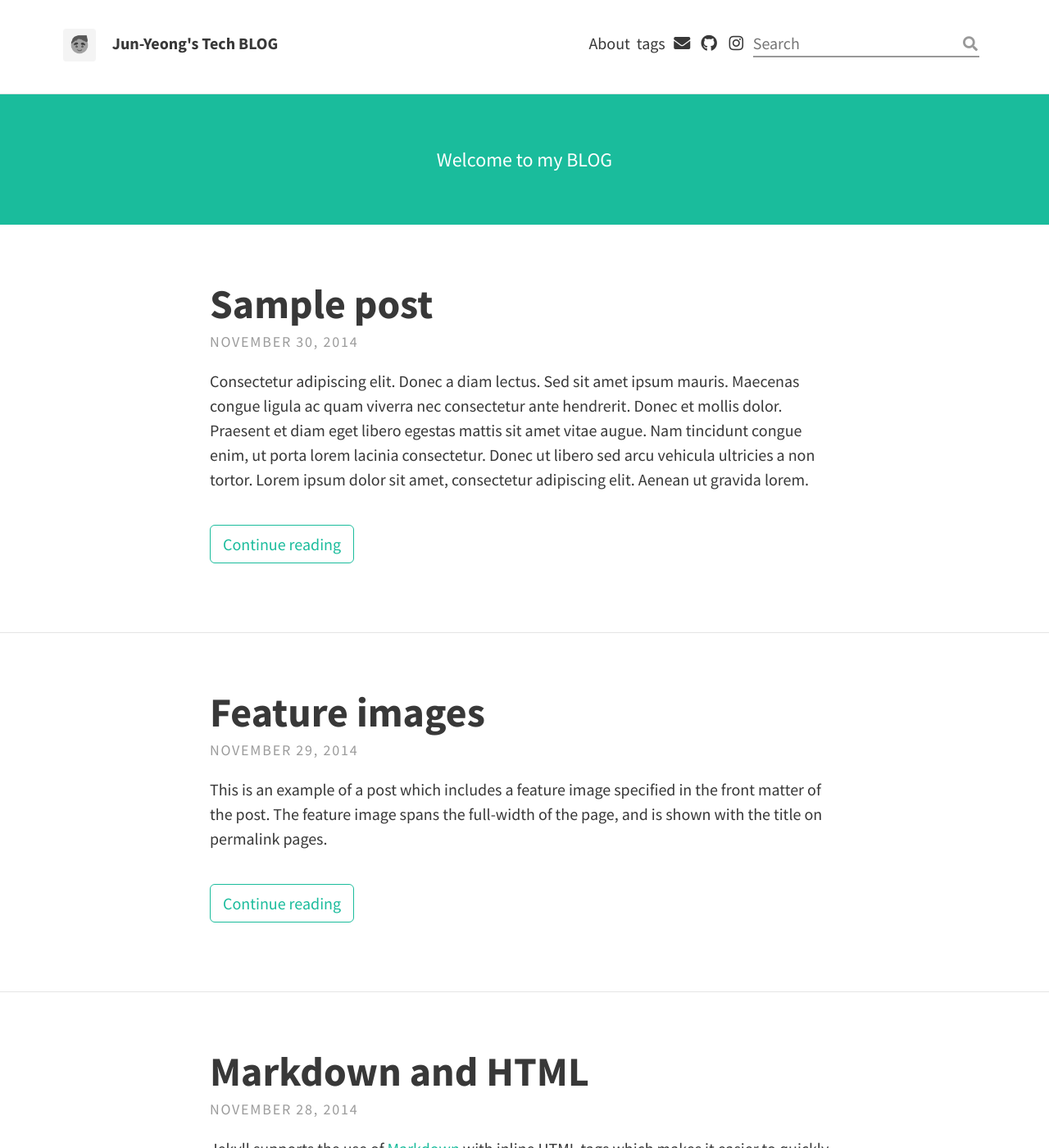
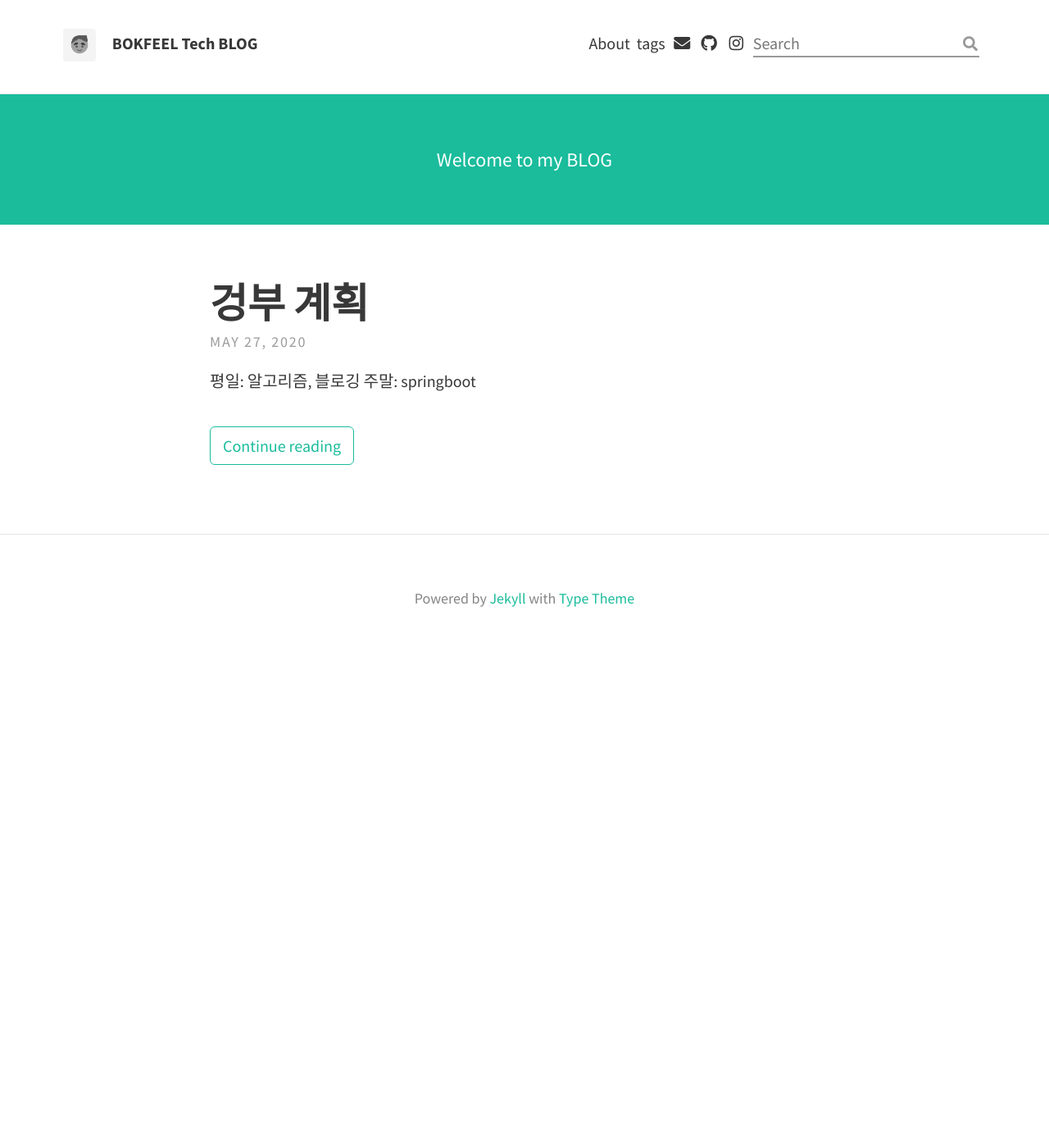
Before and after one commit to top1436/top1436.github.io, a Jekyll site: the page built from index.html, in a window 1280 px wide and 1400 px high. Shown: the whole window at 82% size. Built offline with Jekyll 4.4.1, drawn with Linux system fonts in a browser that asks for light colours; nearby versions of some CDN libraries; the list of posts is cut into pages by our own code; some of the changed text lies outside the part shown.

Commit message:
first-blogging

```diff
--- a/_config.yml
+++ b/_config.yml
@@ -1,11 +1,11 @@
 # SITE CONFIGURATION
 baseurl: "/"
-url: "https://top1436.github.io/"
+url: "https://bookfeel.github.io/"
 
 # THEME-SPECIFIC CONFIGURATION
 theme_settings:
   # Meta
-  title: Jun-Yeong's Tech BLOG
+  title: BOKFEEL Tech BLOG
   avatar: assets/img/avatar.png
   favicon: assets/favicon.ico
   gravatar: # Email MD5 hash
--- a/_posts/2014-11-28-markdown-and-html.md
+++ /dev/null
@@ -1,39 +0,0 @@
----
-layout: post
-title: Markdown and HTML
----
-
-Jekyll supports the use of [Markdown](http://daringfireball.net/projects/markdown/syntax) with inline HTML tags which makes it easier to quickly write posts with Jekyll, without having to worry too much about text formatting. A sample of the formatting follows.
-
-Tables have also been extended from Markdown:
-
-First Header  | Second Header
-------------- | -------------
-Content Cell  | Content Cell
-Content Cell  | Content Cell
-
-Here's an example of an image, which is included using Markdown:
-
-![Geometric pattern with fading gradient]({{ site.baseurl }}/assets/img/sample_feature_img_2.png)
-
-Highlighting for code in Jekyll is done using Pygments or Rouge. This theme makes use of Rouge by default.
-
-{% highlight js %}
-// count to ten
-for (var i = 1; i <= 10; i++) {
-    console.log(i);
-}
-
-// count to twenty
-var j = 0;
-while (j < 20) {
-    j++;
-    console.log(j);
-}
-{% endhighlight %}
-
-Type Theme uses KaTeX to display maths. Equations such as $$S_n = a \times \frac{1-r^n}{1-r}$$ can be displayed inline.
-
-Alternatively, they can be shown on a new line:
-
-$$ f(x) = \int \frac{2x^2+4x+6}{x-2} $$
--- a/_posts/2014-11-29-feature-images.md
+++ /dev/null
@@ -1,6 +0,0 @@
----
-layout: post
-title: Feature images
-feature-img: "assets/img/sample_feature_img.png"
----
-This is an example of a post which includes a feature image specified in the front matter of the post. The feature image spans the full-width of the page, and is shown with the title on permalink pages.
--- a/_posts/2014-11-30-sample-post.md
+++ /dev/null
@@ -1,22 +0,0 @@
----
-layout: post
-title: Sample post
-tags: [test, sample]
----
-Consectetur adipiscing elit. Donec a diam lectus. Sed sit amet ipsum mauris. Maecenas congue ligula ac quam viverra nec consectetur ante hendrerit. Donec et mollis dolor. Praesent et diam eget libero egestas mattis sit amet vitae augue. Nam tincidunt congue enim, ut porta lorem lacinia consectetur. Donec ut libero sed arcu vehicula ultricies a non tortor. Lorem ipsum dolor sit amet, consectetur adipiscing elit. Aenean ut gravida lorem.
-
-* Consectetur adipiscing elit
-* Donec a diam lectus
-* Sed sit amet ipsum mauris
-
-Ut turpis felis, pulvinar a semper sed, adipiscing id dolor. Pellentesque auctor nisi id magna consequat sagittis. Curabitur dapibus enim sit amet elit pharetra tincidunt feugiat nisl imperdiet. Ut convallis libero in urna ultrices accumsan. Donec sed odio eros. Donec viverra mi quis quam pulvinar at malesuada arcu rhoncus. Cum sociis natoque penatibus et magnis dis parturient montes, nascetur ridiculus mus. In rutrum accumsan ultricies. Mauris vitae nisi at sem facilisis semper ac in est.
-
-Nunc diam velit, adipiscing ut tristique vitae, sagittis vel odio. Maecenas convallis ullamcorper ultricies. Curabitur ornare, ligula *semper consectetur sagittis*, nisi diam iaculis velit, id fringilla sem nunc vel mi. Nam dictum, odio nec pretium volutpat, arcu ante placerat erat, non tristique elit urna et turpis. Quisque mi metus, ornare sit amet fermentum et, tincidunt et orci. Fusce eget orci a orci congue vestibulum.
-
-Ut dolor diam, elementum et vestibulum eu, porttitor vel elit. Curabitur venenatis pulvinar tellus gravida ornare. Sed et erat faucibus nunc euismod ultricies ut id justo. Nullam cursus suscipit nisi, et ultrices justo sodales nec. Fusce venenatis facilisis lectus ac semper. Aliquam at massa ipsum. Quisque bibendum purus convallis nulla ultrices ultricies. Nullam aliquam, mi eu aliquam tincidunt, purus velit laoreet tortor, viverra pretium nisi quam vitae mi. Fusce vel volutpat elit. Nam sagittis nisi dui.
-
-> Suspendisse lectus leo, consectetur in tempor sit amet, placerat quis neque
-
-Etiam luctus porttitor lorem, sed suscipit est rutrum non. Curabitur lobortis nisl a enim congue semper. Aenean commodo ultrices imperdiet. Vestibulum ut justo vel sapien venenatis tincidunt.
-
-Phasellus eget dolor sit amet ipsum dapibus condimentum vitae quis lectus. Aliquam ut massa in turpis dapibus convallis. Praesent elit lacus, vestibulum at malesuada et, ornare et est. Ut augue nunc, sodales ut euismod non, adipiscing vitae orci. Mauris ut placerat justo. Mauris in ultricies enim. Quisque nec est eleifend nulla ultrices egestas quis ut quam. Donec sollicitudin lectus a mauris pulvinar id aliquam urna cursus. Cras quis ligula sem, vel elementum mi. Phasellus non ullamcorper urna.
--- /dev/null
+++ b/_posts/2020-05-27-first-post.md
@@ -0,0 +1,8 @@
+---
+layout: post
+title: 겅부 계획
+tags: [test, sample]
+---
+
+평일: 알고리즘, 블로깅
+주말: springboot
```
Also changed, not shown: Gemfile.lock.
